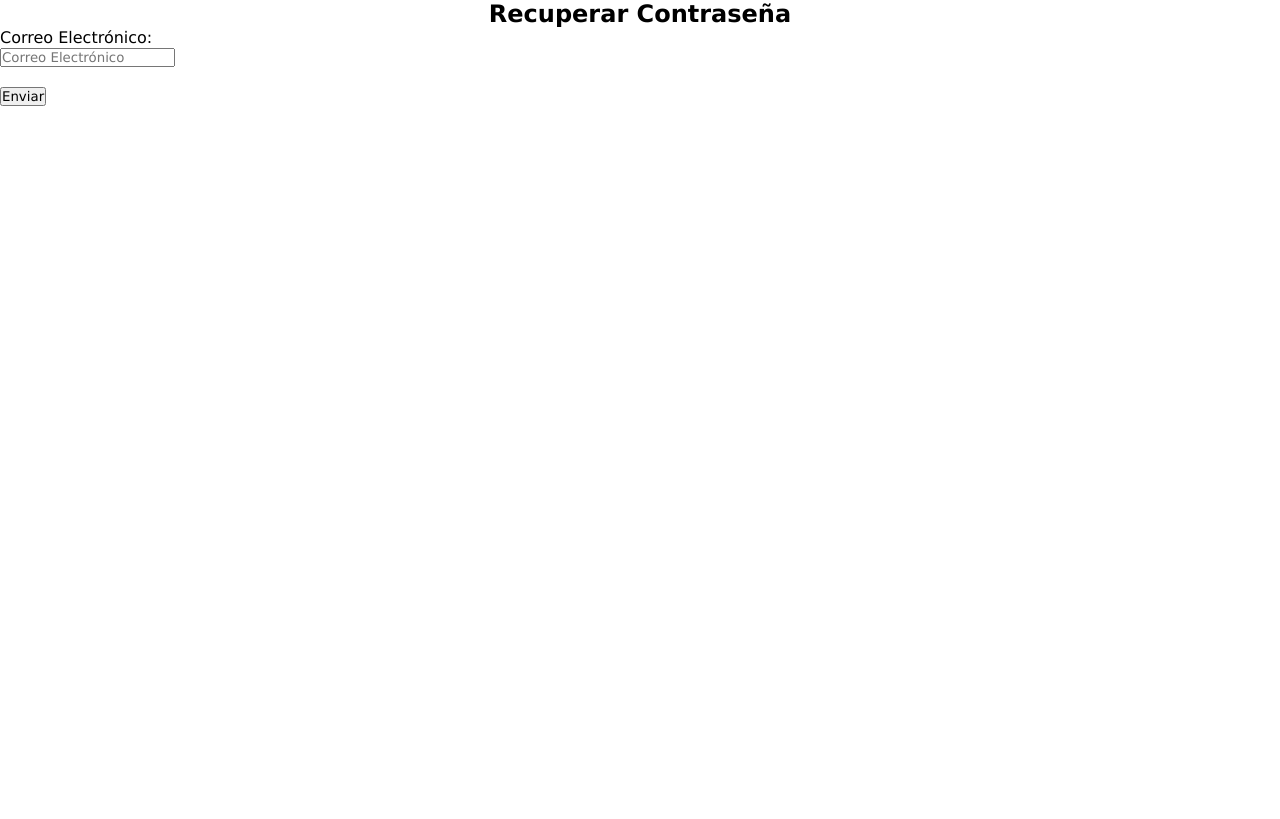
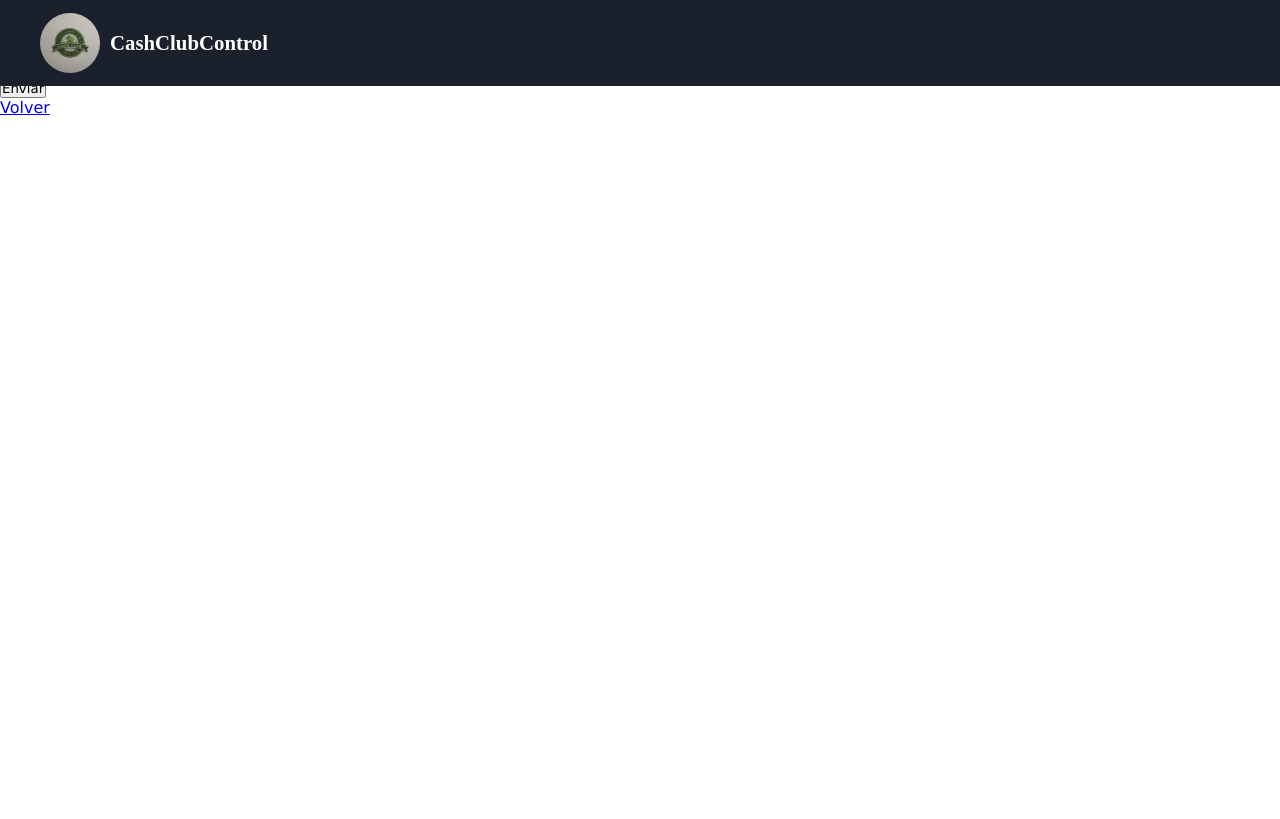
Before and after one commit to VictMan/ProyectoFIinal, a PHP site: page /php_ES_Victor/recuperar_password.php in a window 1280 px wide. Shown: the top 819 px of the page. Before the commit the page ends 106 px from the top, so only its background shows below. Run offline with PHP 8.4, Linux system fonts and the light colour scheme; the visitor is signed in with stand-in values (Sample User, id 1).

Commit message:
añadido estilo a formularios de recuperación de la contraseña

```diff
--- a/src/Views/recuperar_password.php
+++ b/src/Views/recuperar_password.php
@@ -52,19 +52,27 @@ if ($_SERVER['REQUEST_METHOD'] == 'POST') {
 
 <!DOCTYPE html>
 <html lang="es">
+
 <head>
     <meta charset="UTF-8">
     <meta name="viewport" content="width=device-width, initial-scale=1.0">
     <link rel="stylesheet" href="../../public/css/styles.css">
     <title>Recuperar Contraseña</title>
 </head>
+
 <body>
-    <h2>Recuperar Contraseña</h2>
-    <form action="<?php echo $_SERVER['PHP_SELF'] ?>" method="POST">
-        <label for="email">Correo Electrónico:</label><br>
-        <input type="email" id="email" name="email" placeholder="Correo Electrónico" required><br>
-        <span style="color: red;"><?php echo $error_message; ?></span><br>
-        <button type="submit">Enviar</button>
-    </form>
+    <?php
+    include_once ('../includes/cabecera.php');
+    ?>
+    <main>
+        <form class="registro" action="<?php echo $_SERVER['PHP_SELF'] ?>" method="POST">
+            <label for="email">Correo Electrónico:</label><br>
+            <input type="email" id="email" name="email" placeholder="Correo Electrónico" required><br>
+            <span style="color: red;"><?php echo $error_message; ?></span><br>
+            <button class="inicioSesion" type="submit">Enviar</button>
+        </form>
+        <div id="boton_atras"><a href="login.php">Volver</a></div>
+    </main>
 </body>
+
 </html>
--- a/src/Views/restablecer_password.php
+++ b/src/Views/restablecer_password.php
@@ -71,7 +71,7 @@
         });
     </script>
     <h2>Restablecer Contraseña</h2>
-    <form id="restablecerPassword" action="<?php echo $_SERVER['PHP_SELF'] ?>" method="POST">
+    <form class="registro" id="restablecerPassword" action="<?php echo $_SERVER['PHP_SELF'] ?>" method="POST">
         <label>Nombre de Usuario:</label><br>
         <input type="text" name="username" placeholder="Username" value="<?php echo $username ?>">
         <br>
```
